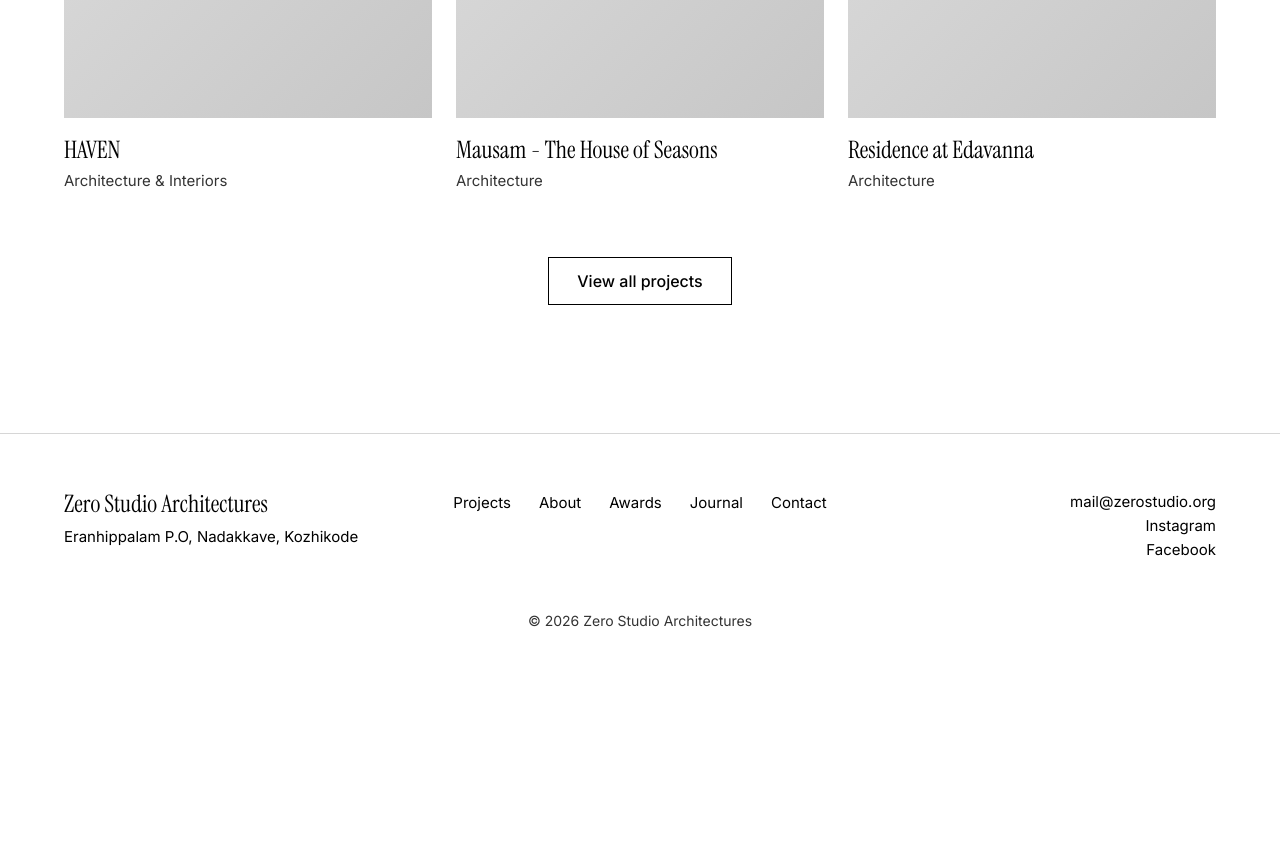
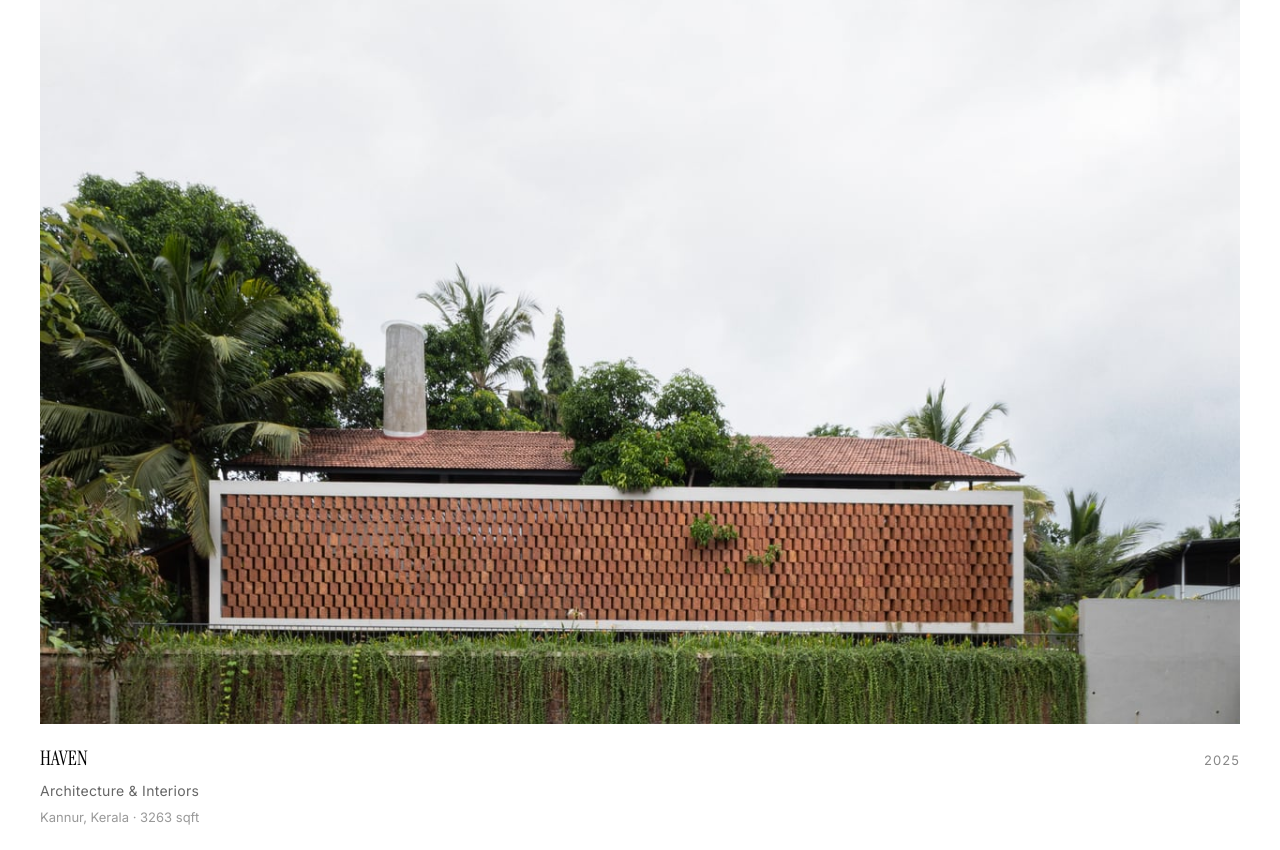
Before and after one commit to NE1LN47H/zerostudioarchitects, a Next.js app: page /projects in a window 1280 px wide. Shown: the part 540-1390 px from the top of the page. Before the commit the page ends 1213 px from the top, so only its background shows below. Built offline with nearby package versions, Linux system fonts and the light colour scheme.

Commit message:
Fix View all projects and Read the journal buttons and links

```diff
--- a/app/components/Journal.tsx
+++ b/app/components/Journal.tsx
@@ -1,3 +1,6 @@
+import Link from 'next/link';
+import Image from 'next/image';
+
 export default function Journal() {
   return (
     <section className="section" id="journal" aria-labelledby="journal-title" style={{ paddingTop: 0 }}>
@@ -8,29 +11,53 @@ export default function Journal() {
         </div>
         <div className="grid">
           <article className="card">
-            <a href="#">
-              <div className="ph r-32" aria-hidden="true"></div>
-              <h3>Why we draw every plan by hand first</h3>
-              <p className="meta">Process, 12 March 2026</p>
-            </a>
+            <Link href="/journal/the-architecture-of-quiet-spaces">
+              <div className="ph r-32" aria-hidden="true" style={{ position: 'relative' }}>
+                <Image
+                  src="/projects/HAVEN/1-opt.jpg"
+                  alt="The Architecture of Quiet Spaces"
+                  fill
+                  sizes="(max-width: 768px) 100vw, 33vw"
+                  style={{ objectFit: 'cover' }}
+                />
+              </div>
+              <h3>The Architecture of Quiet Spaces</h3>
+              <p className="meta">Architecture & Context, 05 October 2026</p>
+            </Link>
           </article>
           <article className="card">
-            <a href="#">
-              <div className="ph r-32" aria-hidden="true"></div>
-              <h3>Choosing timber over concrete</h3>
-              <p className="meta">Materials, 20 January 2026</p>
-            </a>
+            <Link href="/journal/tactility-of-laterite-and-exposed-concrete">
+              <div className="ph r-32" aria-hidden="true" style={{ position: 'relative' }}>
+                <Image
+                  src="/projects/RESIDENCE_AT_EDAVANNA/Q16-opt.jpg"
+                  alt="Tactility of Laterite and Exposed Concrete"
+                  fill
+                  sizes="(max-width: 768px) 100vw, 33vw"
+                  style={{ objectFit: 'cover' }}
+                />
+              </div>
+              <h3>Tactility of Laterite and Exposed Concrete</h3>
+              <p className="meta">Material & Craft, 18 September 2026</p>
+            </Link>
           </article>
           <article className="card">
-            <a href="#">
-              <div className="ph r-32" aria-hidden="true"></div>
-              <h3>Notes from a site visit</h3>
-              <p className="meta">Site, 4 November 2025</p>
-            </a>
+            <Link href="/journal/breathing-walls-and-tropical-microclimates">
+              <div className="ph r-32" aria-hidden="true" style={{ position: 'relative' }}>
+                <Image
+                  src="/projects/MAUSAM_THE_HOUSE_OF_SEASONS/1_18-opt.jpg"
+                  alt="Breathing Walls and Tropical Microclimates"
+                  fill
+                  sizes="(max-width: 768px) 100vw, 33vw"
+                  style={{ objectFit: 'cover' }}
+                />
+              </div>
+              <h3>Breathing Walls and Tropical Microclimates</h3>
+              <p className="meta">Climate Responsive, 28 August 2026</p>
+            </Link>
           </article>
         </div>
         <div className="section-foot">
-          <a className="btn" href="#">Read the journal</a>
+          <Link className="btn" href="/journal">Read the journal</Link>
         </div>
       </div>
     </section>
--- a/app/components/Projects.tsx
+++ b/app/components/Projects.tsx
@@ -1,4 +1,5 @@
 import Link from 'next/link';
+import Image from 'next/image';
 
 export default function Projects() {
   return (
@@ -16,23 +17,47 @@ export default function Projects() {
           `}</style>
           <article className="card">
             <Link href="/projects/HAVEN">
-              <div className="ph r-11" aria-hidden="true"></div>
+              <div className="ph r-11" aria-hidden="true" style={{ position: 'relative' }}>
+                <Image
+                  src="/projects/HAVEN/1-opt.jpg"
+                  alt="HAVEN"
+                  fill
+                  sizes="(max-width: 768px) 100vw, 33vw"
+                  style={{ objectFit: 'cover' }}
+                />
+              </div>
               <h3>HAVEN</h3>
-              <p className="meta">Architecture & Interiors</p>
+              <p className="meta">Architecture & Interiors · 2025</p>
             </Link>
           </article>
           <article className="card">
             <Link href="/projects/MAUSAM_THE_HOUSE_OF_SEASONS">
-              <div className="ph r-11" aria-hidden="true"></div>
+              <div className="ph r-11" aria-hidden="true" style={{ position: 'relative' }}>
+                <Image
+                  src="/projects/MAUSAM_THE_HOUSE_OF_SEASONS/1_15-opt.jpg"
+                  alt="Mausam - The House of Seasons"
+                  fill
+                  sizes="(max-width: 768px) 100vw, 33vw"
+                  style={{ objectFit: 'cover' }}
+                />
+              </div>
               <h3>Mausam - The House of Seasons</h3>
-              <p className="meta">Architecture</p>
+              <p className="meta">Architecture · 2024</p>
             </Link>
           </article>
           <article className="card">
             <Link href="/projects/RESIDENCE_AT_EDAVANNA">
-              <div className="ph r-11" aria-hidden="true"></div>
+              <div className="ph r-11" aria-hidden="true" style={{ position: 'relative' }}>
+                <Image
+                  src="/projects/RESIDENCE_AT_EDAVANNA/Q14-opt.jpg"
+                  alt="Residence at Edavanna"
+                  fill
+                  sizes="(max-width: 768px) 100vw, 33vw"
+                  style={{ objectFit: 'cover' }}
+                />
+              </div>
               <h3>Residence at Edavanna</h3>
-              <p className="meta">Architecture</p>
+              <p className="meta">Architecture · 2024</p>
             </Link>
           </article>
         </div>
--- a/app/projects/page.tsx
+++ b/app/projects/page.tsx
@@ -1,10 +1,116 @@
-import Projects from "../components/Projects";
+import type { Metadata } from "next";
+import Link from "next/link";
+import Image from "next/image";
+
+export const metadata: Metadata = {
+  title: "Projects — Zero Studio Architectures",
+  description: "Selected architectural, residential, commercial and cultural projects by Zero Studio Architectures.",
+};
+
+const ALL_PROJECTS = [
+  {
+    title: "HAVEN",
+    href: "/projects/HAVEN",
+    image: "/projects/HAVEN/1-opt.jpg",
+    category: "Architecture & Interiors",
+    location: "Kannur, Kerala",
+    year: "2025",
+    area: "3263 sqft",
+  },
+  {
+    title: "Mausam - The House of Seasons",
+    href: "/projects/MAUSAM_THE_HOUSE_OF_SEASONS",
+    image: "/projects/MAUSAM_THE_HOUSE_OF_SEASONS/1_15-opt.jpg",
+    category: "Residential Architecture",
+    location: "Kozhikode, Kerala",
+    year: "2024",
+    area: "4100 sqft",
+  },
+  {
+    title: "Residence at Edavanna",
+    href: "/projects/RESIDENCE_AT_EDAVANNA",
+    image: "/projects/RESIDENCE_AT_EDAVANNA/Q14-opt.jpg",
+    category: "Residential Architecture",
+    location: "Edavanna, Kerala",
+    year: "2024",
+    area: "2850 sqft",
+  },
+  {
+    title: "Screen: The Lantern House",
+    href: "/projects/MAUSAM_THE_HOUSE_OF_SEASONS",
+    image: "/projects/HAVEN/28-opt.jpg",
+    category: "Residential · Award Winner",
+    location: "Tirur, Kerala",
+    year: "2023",
+    area: "3500 sqft",
+  },
+  {
+    title: "Kadalas - The Sea View Cafe",
+    href: "/projects/HAVEN",
+    image: "/projects/HAVEN/6-opt.jpg",
+    category: "Hospitality & Leisure Interiors",
+    location: "South Beach, Calicut",
+    year: "2019",
+    area: "1800 sqft",
+  },
+  {
+    title: "Reviving The Spirit of A Place",
+    href: "/projects/RESIDENCE_AT_EDAVANNA",
+    image: "/projects/RESIDENCE_AT_EDAVANNA/Q16-opt.jpg",
+    category: "Landscape Design · Gold Leaf Award",
+    location: "Malappuram, Kerala",
+    year: "2021",
+    area: "12 Acres",
+  },
+];
 
 export default function ProjectsPage() {
   return (
-    <main id="main">
-      <div style={{ paddingTop: '64px', minHeight: '100vh' }}>
-        <Projects />
+    <main id="main" style={{ paddingTop: '80px', minHeight: '100vh', background: 'var(--bg, #ffffff)' }}>
+      <div className="wrap" style={{ maxWidth: '1440px', margin: '0 auto', padding: '48px 40px 100px' }}>
+        <header style={{ marginBottom: '56px' }}>
+          <span style={{ fontSize: '0.75rem', letterSpacing: '0.2em', textTransform: 'uppercase', color: '#767676', display: 'block', marginBottom: '12px' }}>
+            Portfolio
+          </span>
+          <h1 style={{ fontSize: 'clamp(2.5rem, 5vw, 4rem)', fontFamily: 'var(--serif)', fontWeight: 400, margin: '0 0 16px 0', lineHeight: 1.1 }}>
+            All Projects
+          </h1>
+          <p style={{ fontSize: '1.125rem', color: 'var(--ink-2, #555555)', maxWidth: '640px', margin: 0, lineHeight: 1.6 }}>
+            Homes, cultural spaces, landscapes and hospitality projects designed with context, climate and honest materials.
+          </p>
+        </header>
+
+        <div style={{ display: 'grid', gridTemplateColumns: 'repeat(auto-fill, minmax(360px, 1fr))', gap: '40px 32px' }}>
+          {ALL_PROJECTS.map((proj, idx) => (
+            <article key={idx} className="card" style={{ display: 'flex', flexDirection: 'column' }}>
+              <Link href={proj.href} style={{ textDecoration: 'none', color: 'inherit', display: 'block' }}>
+                <div style={{ position: 'relative', width: '100%', aspectRatio: '16 / 11', overflow: 'hidden', backgroundColor: '#f0f0f0', marginBottom: '18px' }}>
+                  <Image
+                    src={proj.image}
+                    alt={proj.title}
+                    fill
+                    sizes="(max-width: 768px) 100vw, 50vw"
+                    style={{ objectFit: 'cover', transition: 'transform 0.5s ease' }}
+                  />
+                </div>
+                <div style={{ display: 'flex', justifyContent: 'space-between', alignItems: 'baseline', marginBottom: '6px' }}>
+                  <h2 style={{ fontSize: '1.25rem', fontWeight: 500, margin: 0, letterSpacing: '0.01em' }}>
+                    {proj.title}
+                  </h2>
+                  <span style={{ fontSize: '0.8125rem', color: '#888888', letterSpacing: '0.08em' }}>
+                    {proj.year}
+                  </span>
+                </div>
+                <p style={{ fontSize: '0.875rem', color: '#666666', margin: '0 0 4px 0', letterSpacing: '0.02em' }}>
+                  {proj.category}
+                </p>
+                <p style={{ fontSize: '0.8125rem', color: '#999999', margin: 0 }}>
+                  {proj.location} · {proj.area}
+                </p>
+              </Link>
+            </article>
+          ))}
+        </div>
       </div>
     </main>
   );
```
